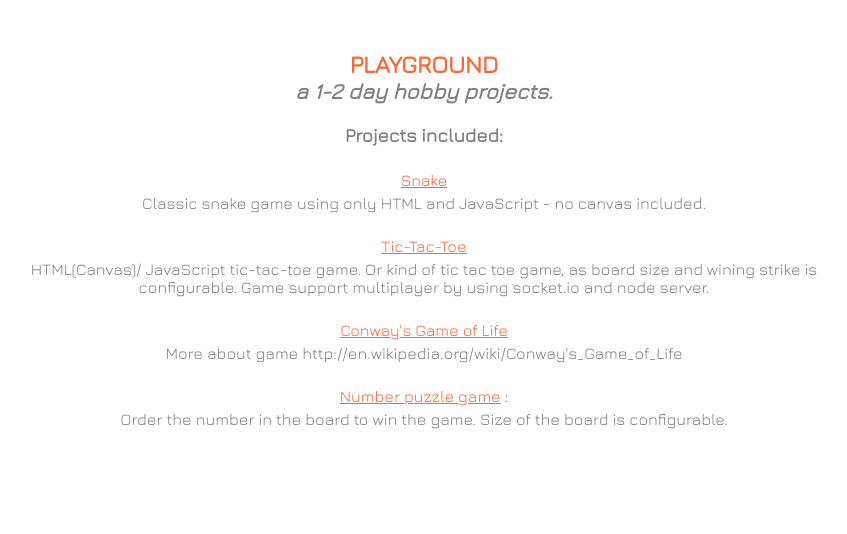
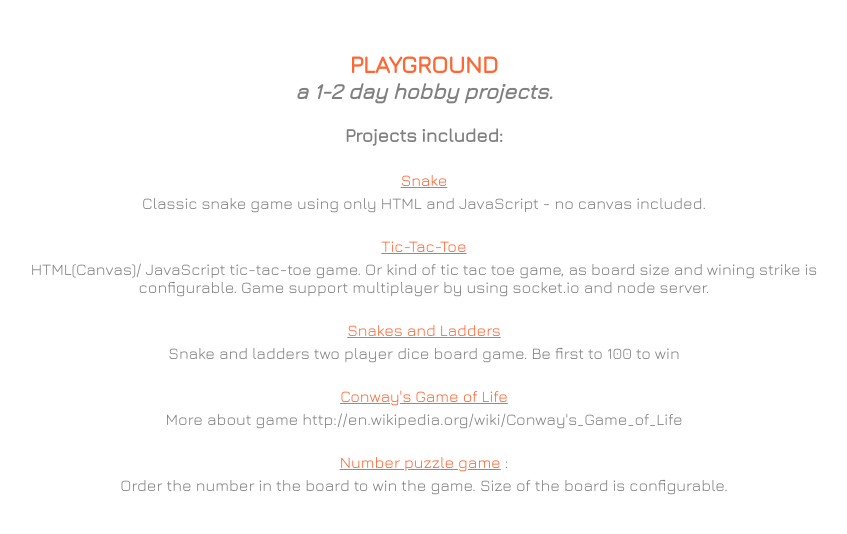
Before and after one commit to snovakovic/Playground, a plain HTML site: page Index.html in a window 1280 px wide. Shown: the whole page, without its empty margins (216-1063 px from the left). Drawn offline with nearby package versions, Linux system fonts and the light colour scheme.

Commit message:
Add snake and ladders to documentation

```diff
--- a/Index.html
+++ b/Index.html
@@ -26,6 +26,13 @@
                 </p>
             </li>
             <li>
+                <a href="Snakes&Ladders/Index.html"> Snakes and Ladders </a>
+                <p>
+                    Snake and ladders two player dice board game.
+                    Be first to 100 to win
+                </p>
+            </li>
+            <li>
                 <a href="GameofLife/index.html">Conway's Game of Life</a>
                 <p> More about game http://en.wikipedia.org/wiki/Conway's_Game_of_Life</p>
             </li>
--- a/Snakes&Ladders/snakesAndLadders.js
+++ b/Snakes&Ladders/snakesAndLadders.js
@@ -14,8 +14,10 @@ var snakesAndLadders = (function () {
 	});
 
 	//new game event listener
-	document.getElementById("new-game").addEventListener('click', function() {
-		snakesAndLadders.startGame();
+	document.getElementById("new-game").addEventListener('click', function () {
+		if (!moveIsInProgress) {
+			snakesAndLadders.startGame();
+		}
 	});
 
 	//Main application logic happens after user click throw dice
```
Also changed, not shown: README.md.
